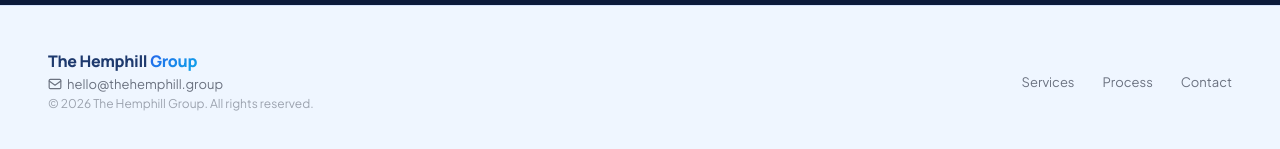
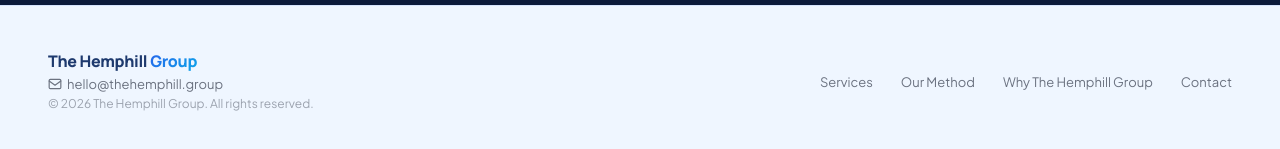
Before and after one commit to tuckerhemphill/the-hemphill-group-site, a plain HTML site: page index.html in a window 1280 px wide. Shown: the part 4563-4712 px from the top of the page. Drawn offline with Linux system fonts and the light colour scheme; a web font is replaced by a local one.

Commit message:
Update footer nav links to match section titles

```diff
--- a/index.html
+++ b/index.html
@@ -702,7 +702,8 @@
     </div>
     <ul class="foot-links">
       <li><a href="#services">Services</a></li>
-      <li><a href="#process">Process</a></li>
+      <li><a href="#process">Our Method</a></li>
+      <li><a href="#why">Why The Hemphill Group</a></li>
       <li><a href="#contact">Contact</a></li>
     </ul>
   </div>
```
